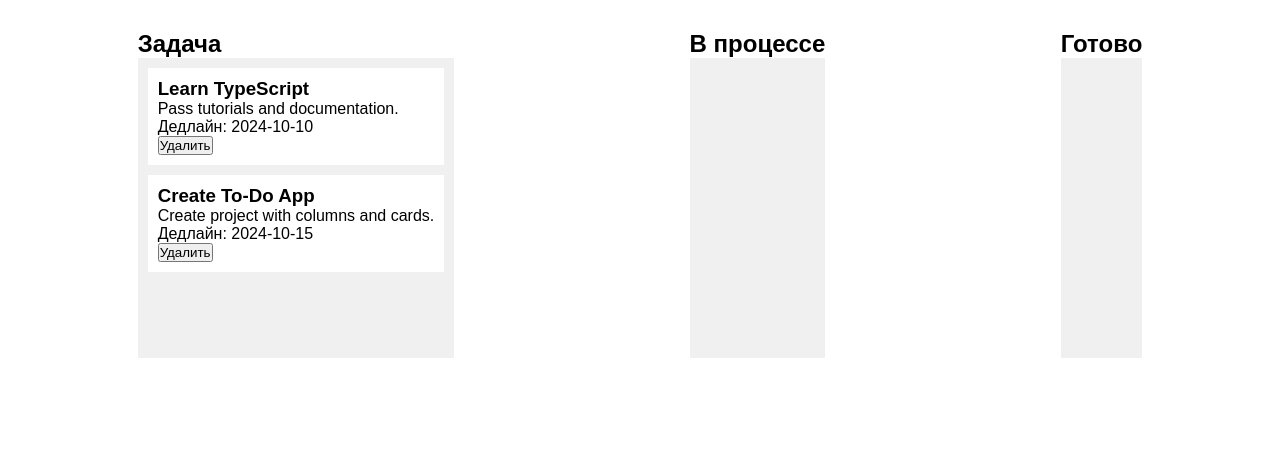
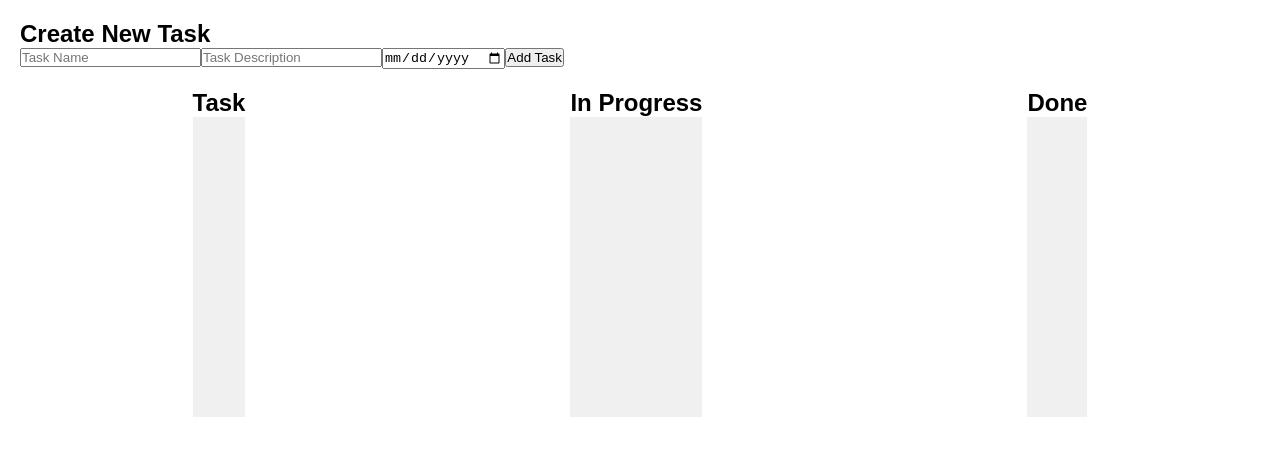
Before and after one commit to xjfxnsx/to-do-list-web-app, a React (Create React App) app: page / in a window 1280 px wide. Shown: the top 456 px of the page. Built offline with nearby package versions, Linux system fonts and the light colour scheme.

Commit message:
modified delete form, created add form

```diff
--- a/src/App.tsx
+++ b/src/App.tsx
@@ -2,6 +2,7 @@ import React, { useEffect, useState } from 'react';
 import Column from './components/Column';
 import { DragDropContext, DropResult } from 'react-beautiful-dnd';
 import './App.css';
+import { title } from 'process';
 
 interface Task {
   id: number;
@@ -14,21 +15,7 @@ const App: React.FC = () => {
   const [tasksTodo, setTasksTodo] = useState<Task[]>(() => {
 
     const savedTasks = localStorage.getItem('tasksTodo');
-    return savedTasks ? JSON.parse(savedTasks) : [
-
-      {
-        id: 1,
-        title: 'Learn TypeScript',
-        description: 'Pass tutorials and documentation.',
-        deadline: '2024-10-10'
-      },
-      {
-        id: 2,
-        title: 'Create To-Do App',
-        description: 'Create project with columns and cards.',
-        deadline: '2024-10-15'
-      },
-    ];
+    return savedTasks ? JSON.parse(savedTasks) : [];
   });
 
   const [tasksInProgress, setTasksInProgress] = useState<Task[]>(() => {
@@ -41,11 +28,36 @@ const App: React.FC = () => {
     return savedTasks ? JSON.parse(savedTasks) : [];
   });
 
+  const [newTask, setNewTask] = useState({
+    title: '',
+    description: '',
+    deadline: '',
+  })
+
   useEffect(() => {
     localStorage.setItem('tasksTodo', JSON.stringify(tasksTodo));
     localStorage.setItem('tasksInProgress', JSON.stringify(tasksInProgress));
     localStorage.setItem('tasksDone', JSON.stringify(tasksDone));
   }, [tasksTodo, tasksInProgress, tasksDone]);
+
+  const handleInputChange = (e: React.ChangeEvent<HTMLInputElement>) => {
+    const { name, value } = e.target;
+    setNewTask(prevTask => ({ ...prevTask, [name]: value }));
+  };
+
+  const handleSubmit = (e: React.FormEvent) => {
+    e.preventDefault();
+
+    const task = {
+      id: Date.now(),
+      title: newTask.title,
+      description: newTask.description,
+      deadline: newTask.deadline,
+    };
+
+    setTasksTodo([...tasksTodo, task]);
+    setNewTask({ title: '', description: '', deadline: ''});
+  };
 
   const onDragEnd = (result: DropResult) => {
     const { source, destination } = result;
@@ -79,16 +91,46 @@ const App: React.FC = () => {
   }
 
   const handleDeleteTask = (taskId: number, column: string) => {
-    if (column === 'Задача') {
+    if (column === 'Task') {
       setTasksTodo(tasksTodo.filter(task => task.id !== taskId));
-    } else if (column === 'В процессе') {
+    } else if (column === 'In Progress') {
       setTasksInProgress(tasksInProgress.filter(task => task.id !== taskId));
-    } else if (column === 'Готово') {
+    } else if (column === 'Done') {
       setTasksDone(tasksDone.filter(task => task.id !== taskId));
     }
   };
 
   return (
+
+    <div>
+
+      <h2>Create New Task</h2>
+      <form onSubmit={handleSubmit}>
+        <input
+          type="text"
+          name="title"
+          value={newTask.title}
+          onChange={handleInputChange}
+          placeholder="Task Name"
+          required
+        />
+        <input
+          type="text"
+          name="description"
+          value={newTask.description}
+          onChange={handleInputChange}
+          placeholder="Task Description"
+          required
+        />
+        <input
+          type="date"
+          name="deadline"
+          value={newTask.deadline}
+          onChange={handleInputChange}
+          required
+        />
+        <button type="submit">Add Task</button>
+      </form>
     <DragDropContext onDragEnd={onDragEnd}>
       <div style={
         {
@@ -96,11 +138,12 @@ const App: React.FC = () => {
           justifyContent: 'space-around'
         }
       }>
-        <Column title="Задача" tasks={tasksTodo} onDeleteTask={(id) => handleDeleteTask(id, 'Task')} />
-        <Column title="В процессе" tasks={tasksInProgress} onDeleteTask={(id) => handleDeleteTask(id, 'In Progress')} />
-        <Column title="Готово" tasks={tasksDone} onDeleteTask={(id) => handleDeleteTask(id, 'Done')} />
+        <Column title="Task" tasks={tasksTodo} onDeleteTask={(id) => handleDeleteTask(id, 'Task')} />
+        <Column title="In Progress" tasks={tasksInProgress} onDeleteTask={(id) => handleDeleteTask(id, 'In Progress')} />
+        <Column title="Done" tasks={tasksDone} onDeleteTask={(id) => handleDeleteTask(id, 'Done')} />
       </div>
     </DragDropContext>
+    </div>
   );
 };
 
--- a/src/components/Column.tsx
+++ b/src/components/Column.tsx
@@ -42,8 +42,8 @@ const Column: React.FC<ColumnProps> = ({ title, tasks, onDeleteTask }) => {
                   >
                     <h3>{task.title}</h3>
                     <p>{task.description}</p>
-                    <p>Дедлайн: {task.deadline}</p>
-                    <button onClick={() => onDeleteTask(task.id)}>Удалить</button>
+                    <p>Deadline: {task.deadline}</p>
+                    <button onClick={() => onDeleteTask(task.id)}>Delete</button>
                   </div>
                 )}
               </Draggable>
```
